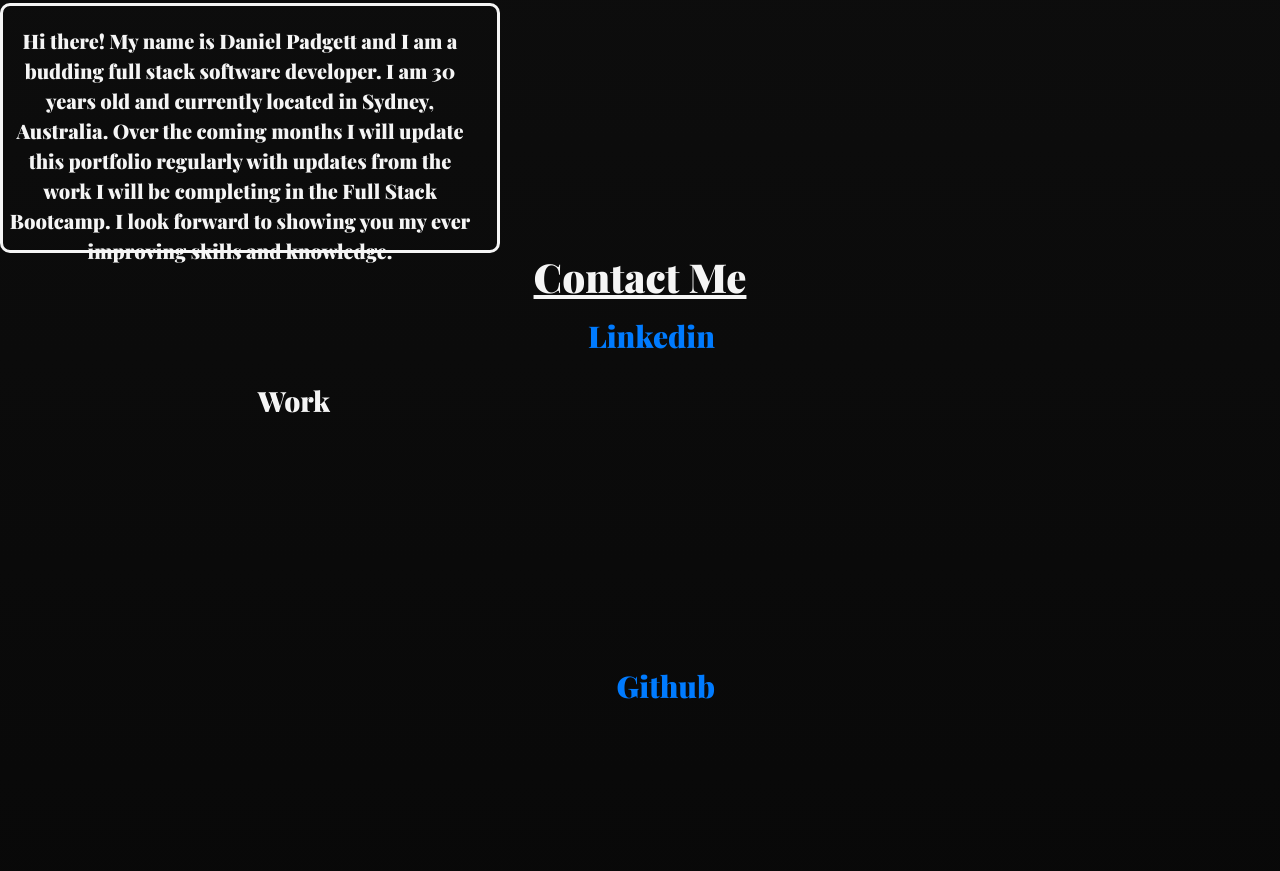
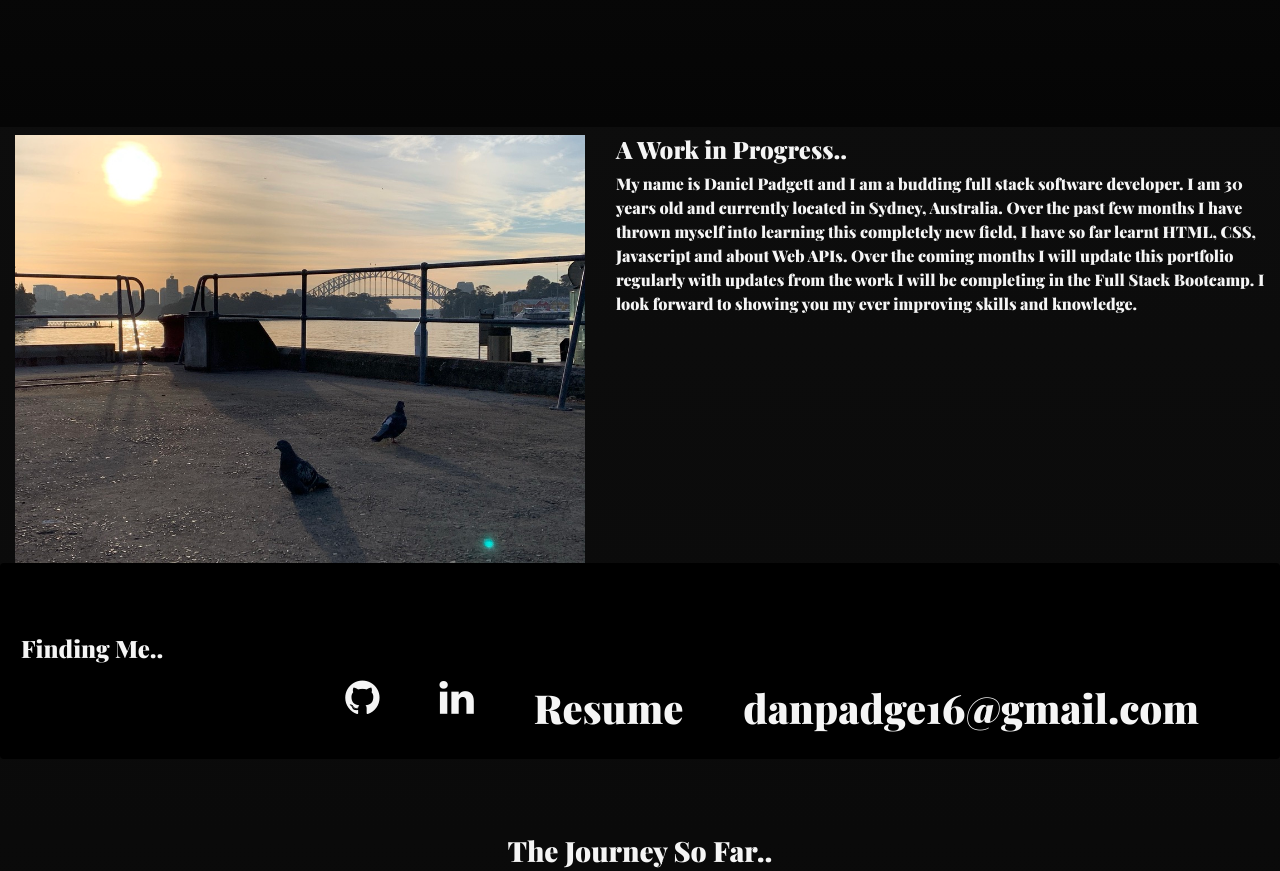
Before and after one commit to danpadge16/portfolio, a plain HTML site: page index.html in a window 1280 px wide. Shown: the part 896-1767 px from the top of the page. Drawn offline with nearby package versions, Linux system fonts and the light colour scheme.

Commit message:
updated portfolio work

```diff
--- a/assets/css/style.css
+++ b/assets/css/style.css
@@ -1,24 +1,17 @@
 * {
     padding: 0px;
+    font-family: 'Playfair Display', serif;
 }
 
 /*header large size, google font, centered*/
     h1 {
-        top: 0;
-        width: 100%;
+
         color: whitesmoke;
         text-align: center;
-        font-size: 100px;
+        font-size: 150px;
         font-family: 'Playfair Display', serif;
 
     }
-
-
-      /*hover section makes border background white when cursor on it*/
-      .topnav a:hover {
-        background-color: #ddd;
-        color: black;
-      }
 
     h2 {
         padding-top: 100px;
@@ -65,62 +58,45 @@
         background-image: linear-gradient(#111, #050505);}
 
     h3 {
+        justify-content: center;
         color: whitesmoke;
     }
-    /*created border and installed google font, unable to center*/
-    .about-me{
-    text-align: center;
-    font-family: 'Playfair Display', serif;
-    padding-right: 20px;
-    padding-top: 20px;
-    padding-bottom: 50px;
-    width: 500px;
-    height: 250px;
-    border: 3px solid whitesmoke;
-    border-radius: 10px;
+
+ .media {
+     color: whitesmoke;
+ }
+
+.card {
+    color: whitesmoke;
+    background-color: black;
+    padding-top: 50px;
 }
 
-.get-in-touch h3{
-    text-align: center;
-    font-family: 'Playfair Display', serif;
+.card a{
     font-size: 40px;
-    text-decoration: underline;
-}
-
-.get-in-touch a{
-    text-align: center;
-    font-family: 'Playfair Display', serif;
-    font-size: 30px;
-    margin: 5px 550px 300px 0px;
+    padding-right: 60px;
 }
 /*hover section makes border background white when cursor on it*/
-.get-in-touch a:hover {
+.card a:hover {
     background-color: #ddd;
     color: black;
 }
-
-
 .work {
     text-align: center;
-    font-family: 'Playfair Display', serif;
     font-size: 40px;
     padding-top: 75px;
     }
 
 .work img {
+    padding-top: 50px;
     width: 75%;
     height: 600px;
 }
 
-
- a {
+a {
     color: whitesmoke;
     text-decoration: none;
     font-size: 80%;
     float: right;
     padding-right: 15px;
 }
-
-p {
-    font-size: 20px;
-    color: whitesmoke;}
--- a/index.html
+++ b/index.html
@@ -3,31 +3,32 @@
 <head>
 
   <meta charset = "UTF-8" />
+  <link rel="stylesheet" href="https://maxcdn.bootstrapcdn.com/bootstrap/4.5.2/css/bootstrap.min.css">
   <link rel="stylesheet" href="./assets/css/style.css">
   <!--added googel fonts-->
   <link rel="preconnect" href="https://fonts.gstatic.com">
   <link href="https://fonts.googleapis.com/css2?family=Playfair+Display:wght@900&display=swap" rel="stylesheet">
-  <link rel="stylesheet" href="https://maxcdn.bootstrapcdn.com/bootstrap/4.5.2/css/bootstrap.min.css">
+  <link rel="stylesheet" href="https://cdnjs.cloudflare.com/ajax/libs/font-awesome/4.7.0/css/font-awesome.min.css">
+
 <title>Daniel Padgett</title>
 
 </head>
 
 <body>
-<header><h1>Daniel Padgett</h1>
-
-</header>
+<header><h1>Daniel Padgett</h1></header>
 <!--Nav bar for page-->
 
 <ul class="nav justify-content-center">
     <li class="nav-item">
-      <a class="nav-link" href="#about-me">About Me</a>
+      <a class="nav-link" href="#About-Me">About Me</a>
     </li>
     <li class="nav-item">
-      <a class="nav-link" href="#my-work">My Work</a>
+        <a class="nav-link" href="#get-in-touch">Get in Touch</a>
+      </li>
+    <li class="nav-item">
+      <a class="nav-link" href="#work">My Work</a>
     </li>
-    <li class="nav-item">
-      <a class="nav-link" href="#get-in-touch">Get in Touch</a>
-    </li>
+
    </ul>
 
 <!--different image styling-->
@@ -39,34 +40,37 @@
     <img class="headshot headshot-3" src="assets/images/me.jpg" alt="myself">
 
 </h2>
-</div>
 
-<div id="about-me" class="about-me">
+  <div class="media">
+    <img src="assets/images/harbour.jpeg" class="align-self-center mr-3 container-fluid" style="width: 600px;px">
+    <div class="media-body" id="About-Me">
+      <h4>A Work in Progress..</h4>
+      <p>My name is Daniel Padgett and I am a budding full stack software developer. I am 30 years old and currently located in Sydney, Australia. Over the past few months I have thrown myself into learning this completely new field, I have so far learnt HTML, CSS, Javascript and about Web APIs.
+        Over the coming months I will update this portfolio regularly with updates from the work I will be completing in the Full Stack Bootcamp.
+        I look forward to showing you my ever improving skills and knowledge. </p>
+    </div>
+  </div>
 
-   <p>Hi there!
-       My name is Daniel Padgett and I am a budding full stack software developer. I am 30 years old and currently located in Sydney, Australia.
-       Over the coming months I will update this portfolio regularly with updates from the work I will be completing in the Full Stack Bootcamp.
-       I look forward to showing you my ever improving skills and knowledge.
-   </p></div>
+     <div class="card">
+        <div class="card-body">
+          <h4 class="card-title">Finding Me..</h4>
+          <p class="card-text"></p>
+          <a class="email">danpadge16@gmail.com</a>
+          <a href="#" class="Resume">Resume</a>
+          <a href="https://www.linkedin.com/in/daniel-padgett-877087207/" class="fa fa-linkedin"></a>
+          <a href="https://github.com/danpadge16" class="fa fa-github"></a>
+        </div>
+      </div>
 
-
-   <div id="get-in-touch" class="get-in-touch">
-
-   <h3>Contact Me</h3>
-   <!--link to linkedin account-->
-               <a href="https://www.linkedin.com/in/daniel-padgett-877087207/">Linkedin</a>
-           <!--link to github account-->
-               <a href="https://github.com/danpadge16">Github</a>
-
-        </div>
-
-<div id="work" class="work">
-    <h3>Work</h3>
+     <div id="work" class="work">
+    <h3>The Journey So Far..</h3>
 <!--large picture which when clicked takes you to the github repo-->
-    <p><a href="https://github.com/danpadge16/Week1-Homework">
-        <img src="assets/images/Horiseon.png" alt="Horiseon title, people around a table in a meeting room" >
-    </a></p>
-</div>
+    <a href="https://github.com/danpadge16/Week1-Homework">
+       <img src="assets/images/Horiseon.png" alt="Horiseon title, people around a table in a meeting room" >
+    </a>
+    <a href="https://github.com/danpadge16/bootcamp-hub">
+        <img src="assets/images/bootcamp-hub.png" alt="Bootcamp hub homepage">
+    </div>
 
 </body>
 
```
Also changed, not shown: assets/images/GitHub-Mark-Light-120px-plus.png (added), assets/images/LI-Logo.png (added), assets/images/bootcamp-hub.png (added), assets/images/harbour.jpeg (added), 1 other file.
